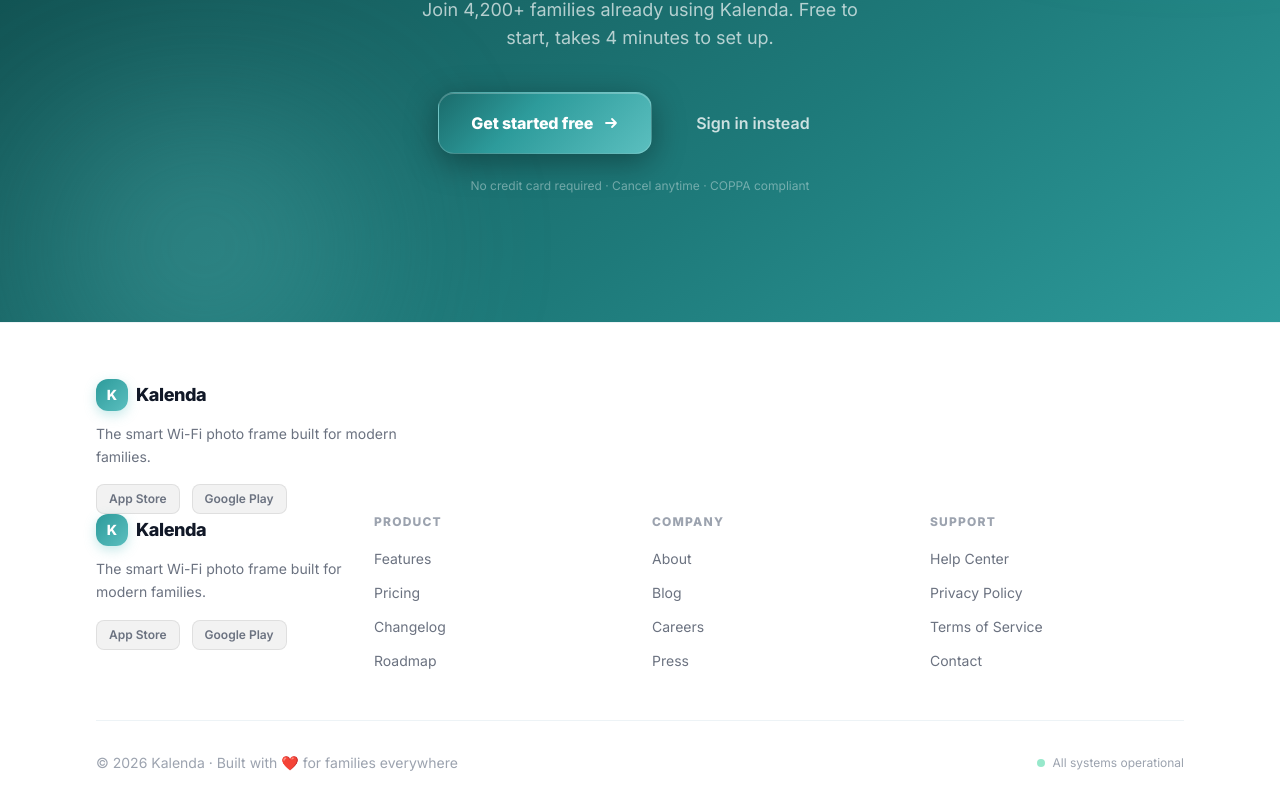
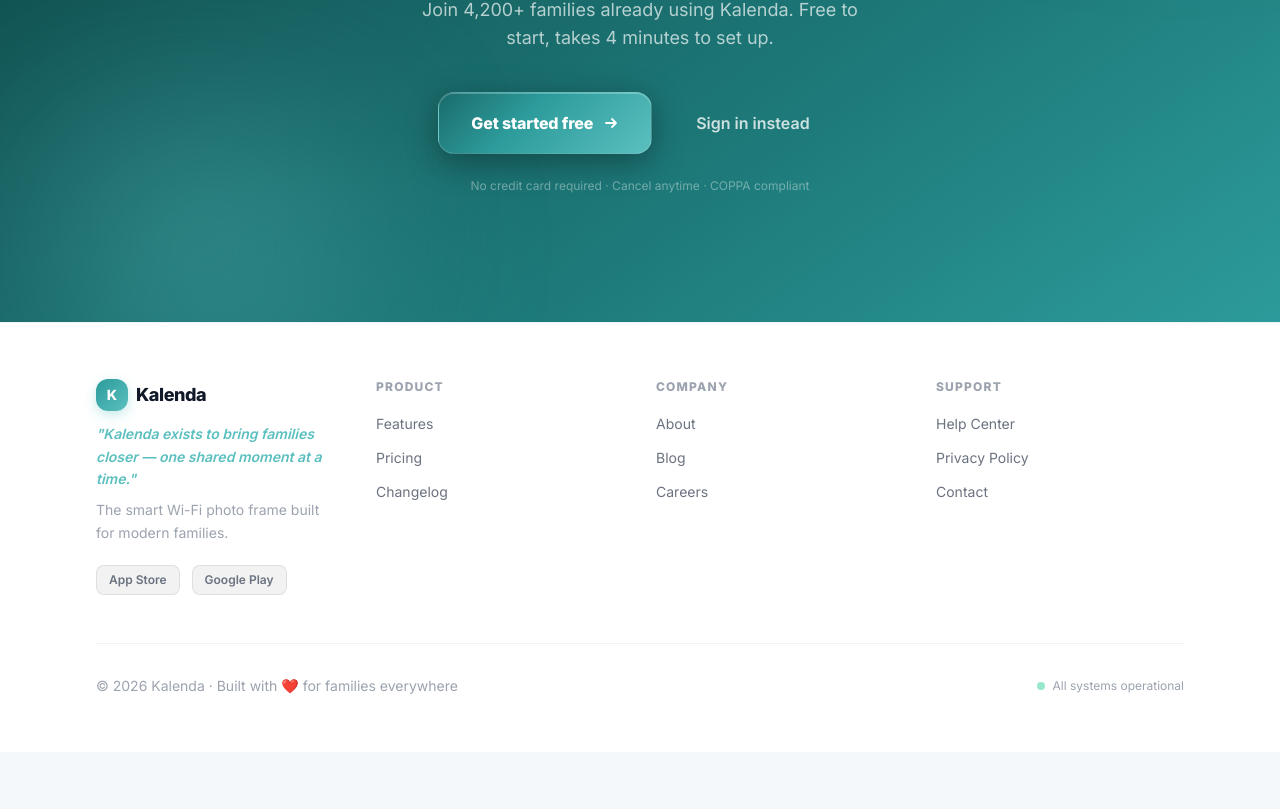
Before and after one commit to eoforidanso/kalenda, a React (Vite) app: page / in a window 1280 px wide. Shown: the part 6605-7414 px from the top of the page. After the commit the page ends 7357 px from the top, so only its background shows below. Built offline with nearby package versions, Linux system fonts and the light colour scheme.

Commit message:
fix: footer — single layout, mission statement, 3 links per col, no duplication

```diff
--- a/src/components/Landing.jsx
+++ b/src/components/Landing.jsx
@@ -765,63 +765,47 @@
       {/* ══════════ FOOTER ══════════ */}
       <footer className="py-14 border-t" style={{ borderColor: 'rgba(226,236,240,0.6)', background:'#ffffff' }}>
         <div className="max-w-6xl mx-auto px-5 sm:px-8">
-          {/* Brand block — full width centred on mobile */}
-          <div className="flex flex-col items-center text-center sm:items-start sm:text-left mb-10 pb-10 sm:pb-0 sm:mb-0 border-b sm:border-b-0" style={{ borderColor: 'rgba(226,236,240,0.6)' }}>
-            <div className="flex items-center gap-2 mb-3">
-              <div className="w-8 h-8 rounded-xl flex items-center justify-center text-white font-black text-sm" style={{ background:'linear-gradient(135deg,#2d9b9b,#5bbfbf)', boxShadow:'0 4px 12px rgba(91,191,191,0.35)' }}>K</div>
-              <span className="font-black text-gray-900 text-lg tracking-tight">Kalenda</span>
-            </div>
-            <p className="text-sm text-gray-500 leading-relaxed mb-4 max-w-xs">The smart Wi-Fi photo frame built for modern families.</p>
-            <div className="flex gap-3 justify-center sm:justify-start">
-              {['App Store', 'Google Play'].map(s => (
-                <div key={s} className="px-3 py-1.5 rounded-lg text-xs font-semibold text-gray-500" style={{ background:'rgba(0,0,0,0.05)', border:'1px solid rgba(0,0,0,0.08)' }}>{s}</div>
-              ))}
-            </div>
-          </div>
 
-          {/* Link columns — 3-col on mobile, 4-col on sm+ */}
-          <div className="grid grid-cols-3 sm:grid-cols-4 gap-x-4 gap-y-8 mb-12 sm:hidden">
-            {[
-              { title: 'Product', links: ['Features', 'Pricing', 'Changelog', 'Roadmap'] },
-              { title: 'Company', links: ['About', 'Blog', 'Careers', 'Press'] },
-              { title: 'Support', links: ['Help Center', 'Privacy', 'Terms', 'Contact'] },
-            ].map(col => (
-              <div key={col.title}>
-                <p className="text-[10px] font-black uppercase tracking-widest text-gray-400 mb-3">{col.title}</p>
-                <ul className="space-y-2">
-                  {col.links.map(l => <li key={l}><a href="#" className="text-xs text-gray-500 hover:text-gray-900 transition-colors">{l}</a></li>)}
-                </ul>
-              </div>
-            ))}
-          </div>
+          {/* Single unified grid — brand full-width on mobile, 4-col on sm+ */}
+          <div className="grid grid-cols-1 sm:grid-cols-4 gap-x-8 gap-y-10 mb-12">
 
-          {/* Desktop layout — single grid */}
-          <div className="hidden sm:grid sm:grid-cols-4 gap-x-6 gap-y-8 mb-12">
-            <div className="sm:col-span-1">
+            {/* Brand + mission */}
+            <div className="sm:col-span-1 flex flex-col items-center text-center sm:items-start sm:text-left">
               <div className="flex items-center gap-2 mb-3">
                 <div className="w-8 h-8 rounded-xl flex items-center justify-center text-white font-black text-sm" style={{ background:'linear-gradient(135deg,#2d9b9b,#5bbfbf)', boxShadow:'0 4px 12px rgba(91,191,191,0.35)' }}>K</div>
                 <span className="font-black text-gray-900 text-lg tracking-tight">Kalenda</span>
               </div>
-              <p className="text-sm text-gray-500 leading-relaxed mb-4">The smart Wi-Fi photo frame built for modern families.</p>
+              <p className="text-sm leading-relaxed mb-2 max-w-[240px]" style={{ color: '#5bbfbf', fontStyle: 'italic', fontWeight: 600 }}>
+                "Kalenda exists to bring families closer — one shared moment at a time."
+              </p>
+              <p className="text-sm text-gray-400 leading-relaxed mb-5 max-w-[240px]">
+                The smart Wi-Fi photo frame built for modern families.
+              </p>
               <div className="flex gap-3">
                 {['App Store', 'Google Play'].map(s => (
                   <div key={s} className="px-3 py-1.5 rounded-lg text-xs font-semibold text-gray-500" style={{ background:'rgba(0,0,0,0.05)', border:'1px solid rgba(0,0,0,0.08)' }}>{s}</div>
                 ))}
               </div>
             </div>
+
+            {/* Link columns */}
             {[
-              { title: 'Product', links: ['Features', 'Pricing', 'Changelog', 'Roadmap'] },
-              { title: 'Company', links: ['About', 'Blog', 'Careers', 'Press'] },
-              { title: 'Support', links: ['Help Center', 'Privacy Policy', 'Terms of Service', 'Contact'] },
+              { title: 'Product',  links: ['Features', 'Pricing', 'Changelog'] },
+              { title: 'Company',  links: ['About', 'Blog', 'Careers'] },
+              { title: 'Support',  links: ['Help Center', 'Privacy Policy', 'Contact'] },
             ].map(col => (
-              <div key={col.title}>
+              <div key={col.title} className="text-center sm:text-left">
                 <p className="text-xs font-black uppercase tracking-widest text-gray-400 mb-4">{col.title}</p>
                 <ul className="space-y-2.5">
-                  {col.links.map(l => <li key={l}><a href="#" className="text-sm text-gray-500 hover:text-gray-900 transition-colors">{l}</a></li>)}
+                  {col.links.map(l => (
+                    <li key={l}><a href="#" className="text-sm text-gray-500 hover:text-gray-900 transition-colors">{l}</a></li>
+                  ))}
                 </ul>
               </div>
             ))}
           </div>
+
+          {/* Bottom bar */}
           <div className="flex flex-col sm:flex-row items-center justify-between pt-8 gap-3" style={{ borderTop: '1px solid rgba(226,236,240,0.6)' }}>
             <p className="text-sm text-gray-400 text-center sm:text-left">© 2026 Kalenda · Built with ❤️ for families everywhere</p>
             <div className="flex items-center gap-2">
@@ -829,6 +813,7 @@
               <span className="text-xs text-gray-400">All systems operational</span>
             </div>
           </div>
+
         </div>
       </footer>
 
```
